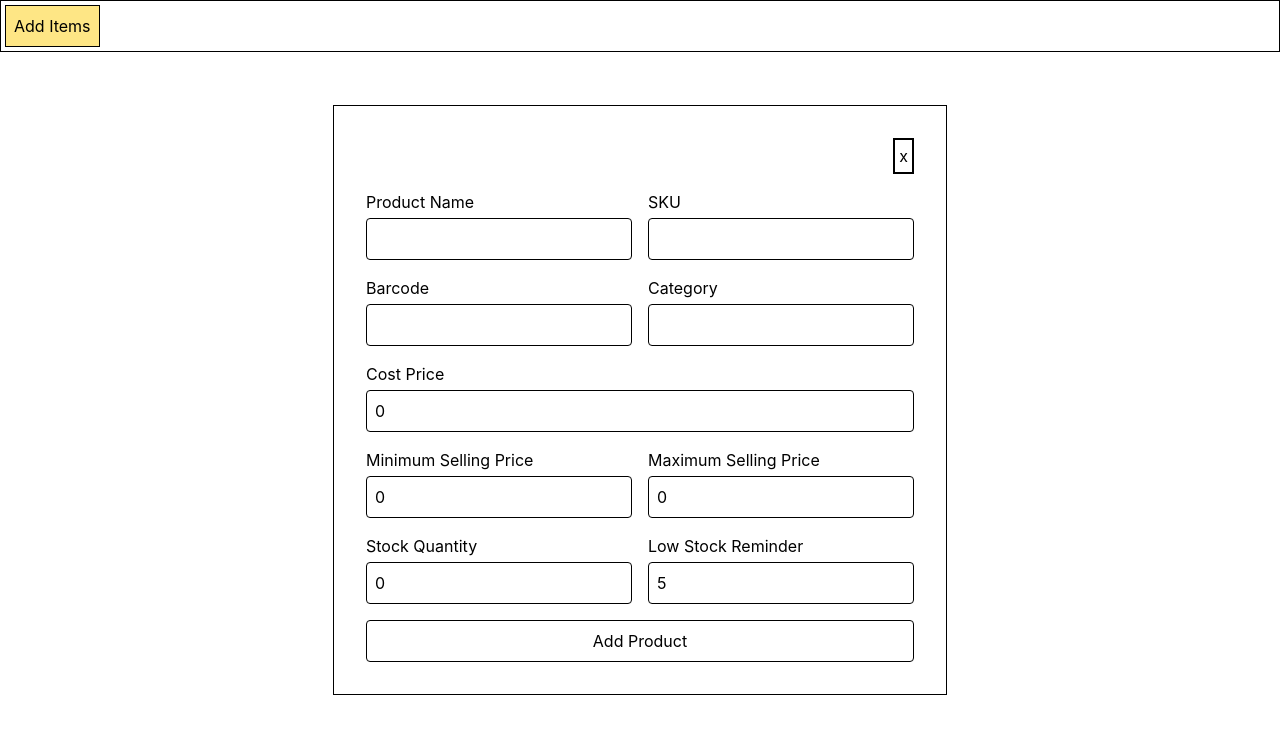
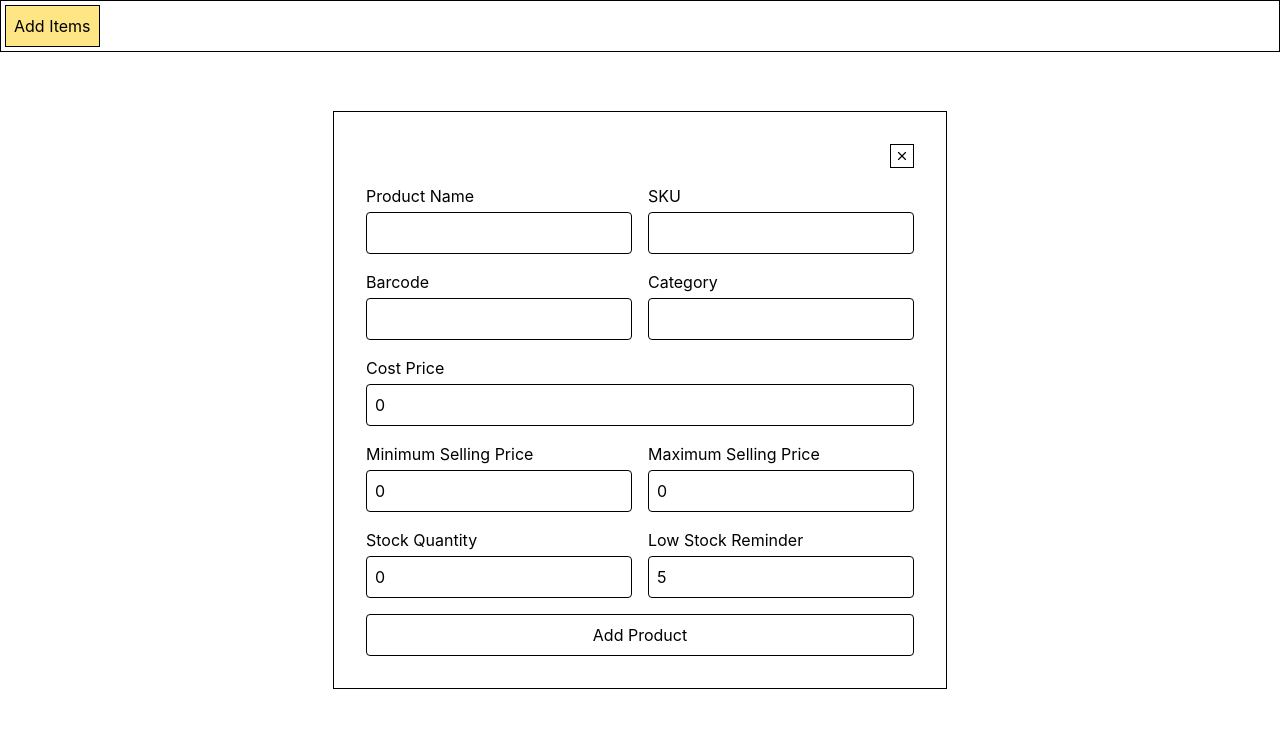
Before and after one commit to MahiAlamAzads/agentic_smart_inventory_system, a React (Vite) app in the folder client/: page / in a window 1280 px wide. Shown: the top 734 px of the page. Built offline with nearby package versions, Linux system fonts and the light colour scheme.

Commit message:
cross button functionality done

```diff
--- a/client/package.json
+++ b/client/package.json
@@ -10,6 +10,7 @@
     "preview": "vite preview"
   },
   "dependencies": {
+    "lucide-react": "^1.61.0",
     "react": "^19.3.1",
     "react-dom": "^19.3.1"
   },
--- a/client/src/components/ProductForm.tsx
+++ b/client/src/components/ProductForm.tsx
@@ -1,8 +1,10 @@
-function ProductForm({ setIsOpen }) {
+import { X } from "lucide-react";
+
+function ProductForm({ setIsOpen }: { setIsOpen: (isOpen: boolean) => void }) {
   return (
     <form className="flex flex-col gap-4 border p-8">
       <div className="flex justify-end">
-        <span className="p-1 border-2 inline-block cursor-pointer">x</span>
+        <X className="p-1 border" onClick={() => setIsOpen(false)} />
       </div>
 
       <div className="flex gap-4">
```
Also changed, not shown: 1 other file (tests, documents, lock files or other folders).
